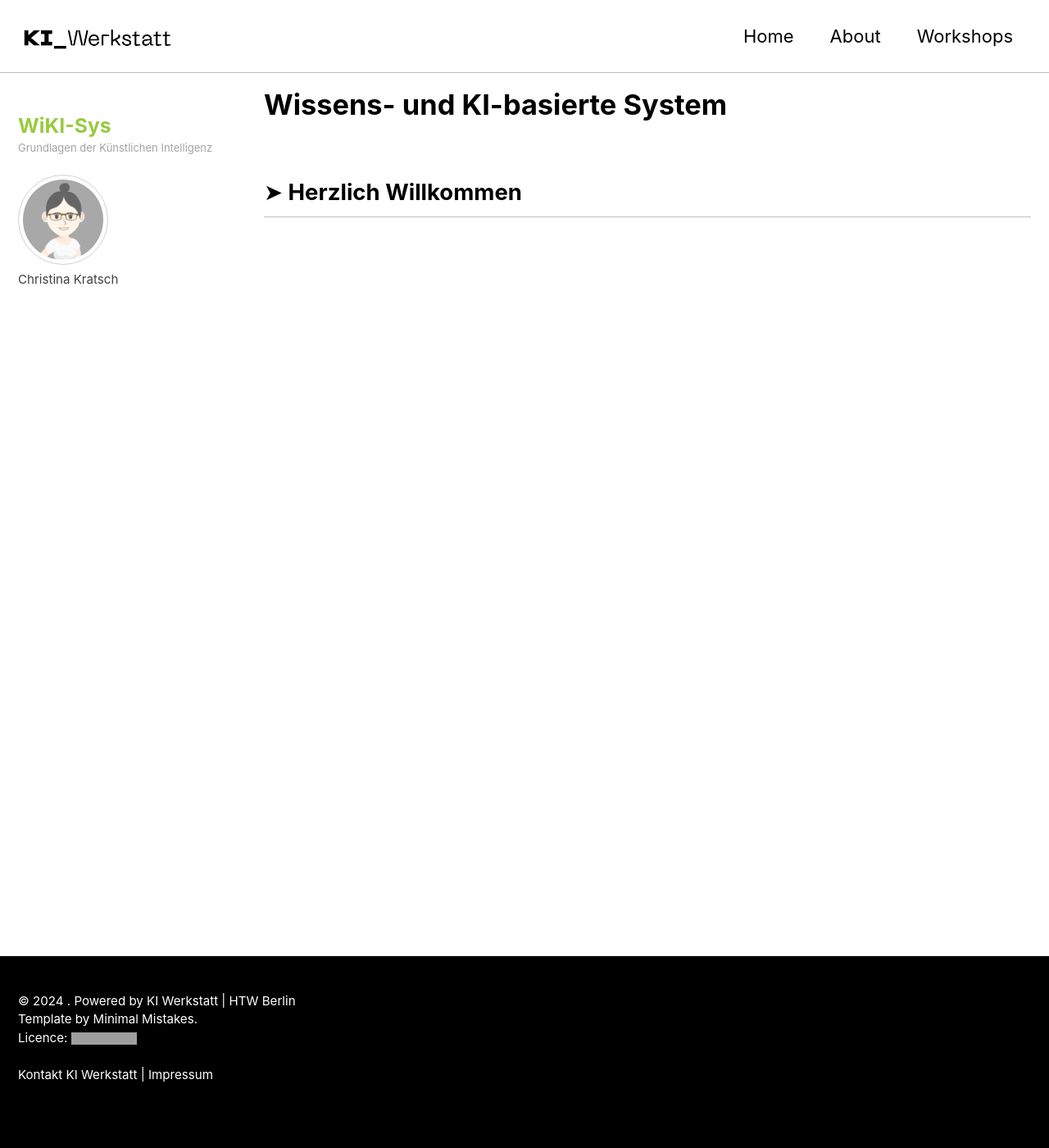
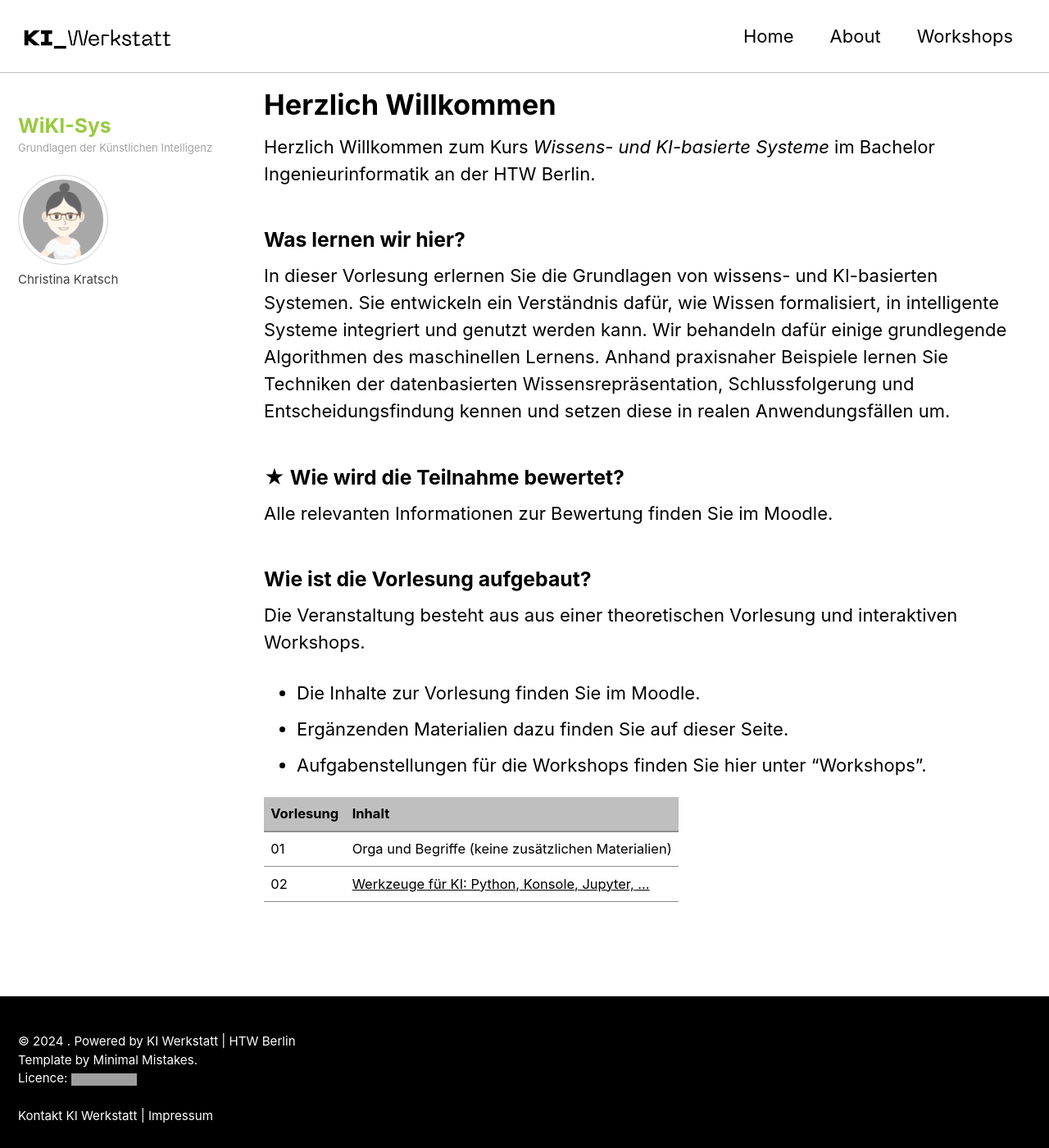
Before and after one commit to chkra/KISys, a Jekyll site: the page built from index.md, in a window 1280 px wide and 1400 px high. Shown: the whole window at 82% size. Built offline with Jekyll 4.4.1, drawn with Linux system fonts in a browser that asks for light colours; cached includes are drawn as plain includes; grey boxes are pictures that could not be loaded.

Commit message:
Added WS2

```diff
--- a/index.md
+++ b/index.md
@@ -1,5 +1,5 @@
 ---
-title: "Wissens- und KI-basierte System"
+title: "Herzlich Willkommen"
 layout: single
 author_profile: true
 author: Christina Kratsch
@@ -11,4 +11,27 @@ toc: false
 classes: wide
 ---
 
-## ➤ Herzlich Willkommen
+
+Herzlich Willkommen zum Kurs _Wissens- und KI-basierte Systeme_ im Bachelor Ingenieurinformatik an der HTW Berlin.
+
+### Was lernen wir hier?
+
+In dieser Vorlesung erlernen Sie die Grundlagen von wissens- und KI-basierten Systemen. Sie entwickeln ein Verständnis dafür, wie Wissen formalisiert, in intelligente Systeme integriert und genutzt werden kann. Wir behandeln dafür einige grundlegende Algorithmen des maschinellen Lernens. Anhand praxisnaher Beispiele lernen Sie Techniken der datenbasierten Wissensrepräsentation, Schlussfolgerung und Entscheidungsfindung kennen und setzen diese in realen Anwendungsfällen um.
+
+### ★ Wie wird die Teilnahme bewertet?
+
+Alle relevanten Informationen zur Bewertung finden Sie im Moodle.
+
+### Wie ist die Vorlesung aufgebaut?
+
+Die Veranstaltung besteht aus aus einer theoretischen Vorlesung und interaktiven Workshops.
+* Die Inhalte zur Vorlesung finden Sie im Moodle.
+* Ergänzenden Materialien dazu finden Sie auf dieser Seite.
+* Aufgabenstellungen für die Workshops finden Sie hier unter "Workshops".
+
+
+
+| Vorlesung | Inhalt |
+|:------------- |  :---------- |
+| 01 | Orga und Begriffe (keine zusätzlichen Materialien) |
+| 02 | [Werkzeuge für KI: Python, Konsole, Jupyter, ...](/lectures/02/02.md) |
```
Also changed, not shown: workshops/02/02.md (+5 -0 lines), lectures/02/02.md (line endings or trailing spaces).
